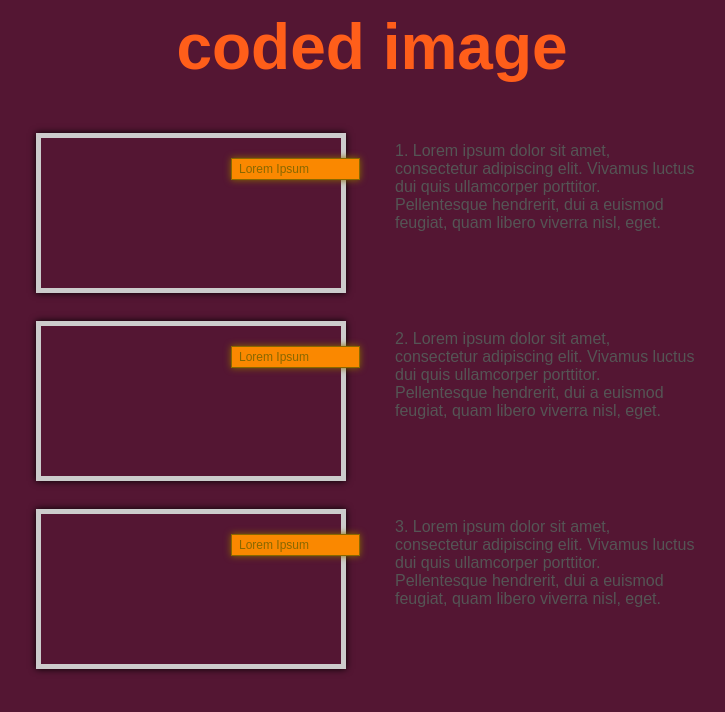
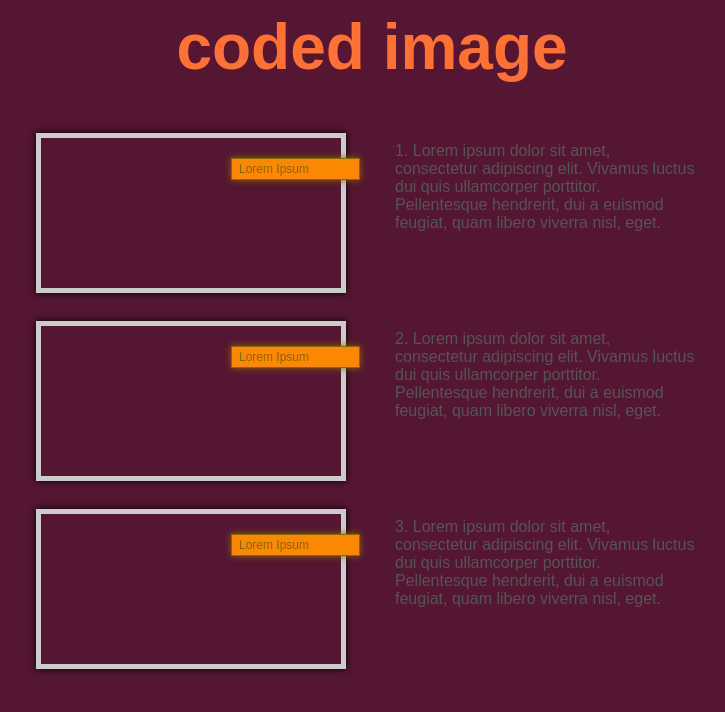
Before and after one commit to AlanAdamson/CodedImage, a website: page work/index.html in a window 1280 px wide. Shown: the whole page, without its empty margins (268-993 px from the left). Drawn offline with Linux system fonts and the light colour scheme.

Commit message:
Update style.css

```diff
--- a/style.css
+++ b/style.css
@@ -79,7 +79,7 @@ html, body {
 
 .logoMed {
   font-family: 'Arial', sans-serif;
-  color: #FF5E1A;
+  color: #FF7033;
   font-size: 4em;
   font-weight: bold;
   float: left;
```
